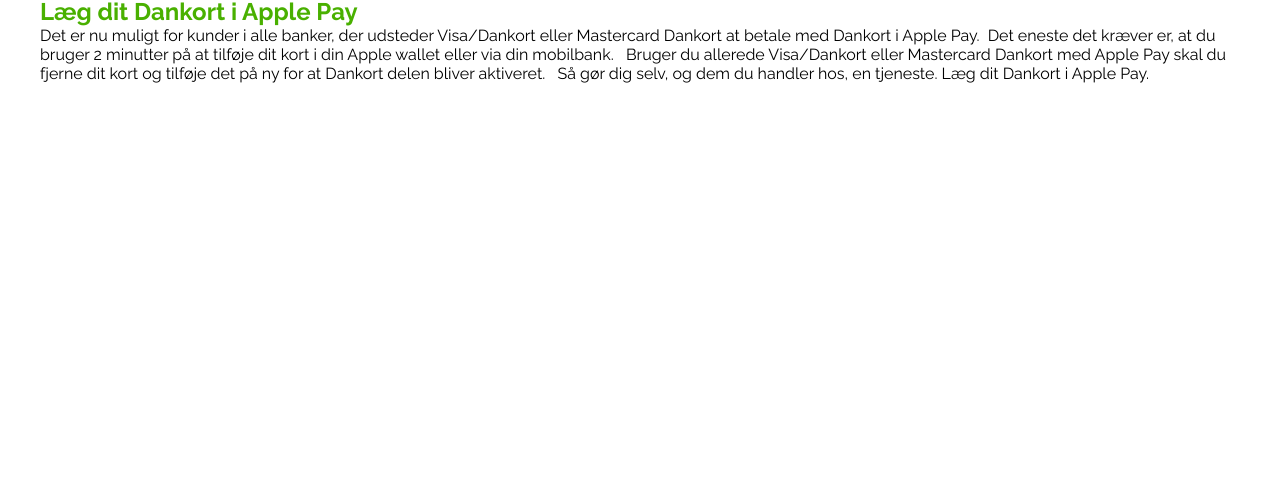
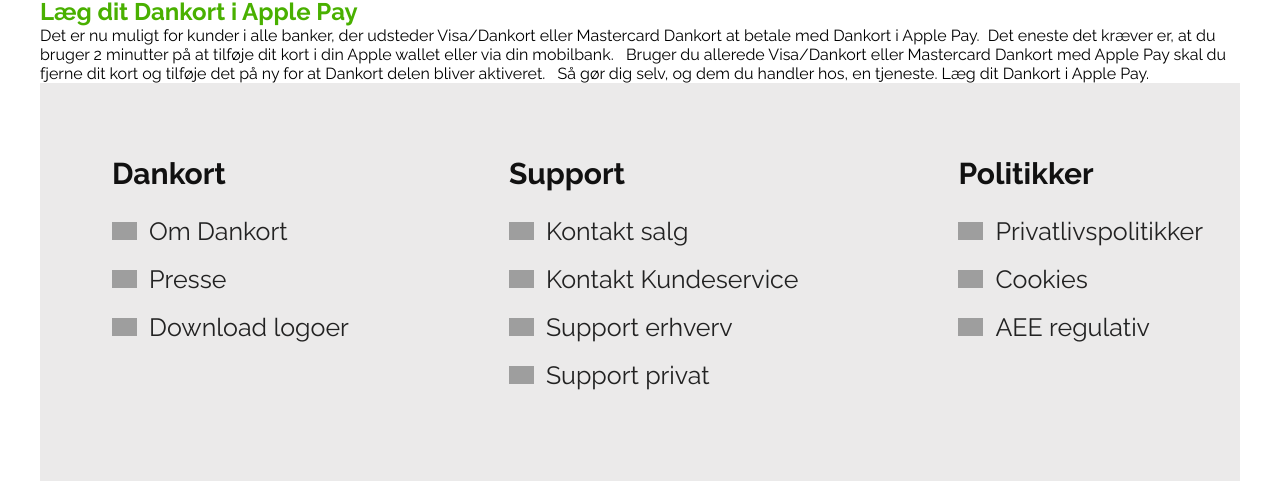
Before and after one commit to jose1linne/eksamenDankort2026, an Astro site: page / in a window 1280 px wide. Shown: the part 1984-2465 px from the top of the page. Before the commit the page ends 2067 px from the top, so only its background shows below. Built offline with nearby package versions, Linux system fonts and the light colour scheme; Astro itself is replaced by a stand-in of ours; grey boxes are pictures that could not be loaded.

Commit message:
donefornow

```diff
--- a/src/components/footer.astro
+++ b/src/components/footer.astro
@@ -1,102 +1,121 @@
 ---
-
+import "../css/global.css";
+import Layout from "../layouts/layout.astro";
 ---
 
 <footer>
   <section class="grid-1">
+    <div class="footer-box">
+      <ul>
+        <h3>Dankort</h3>
+        <li>
+          <img src="billeder/Blomstfootercomponent.png" alt="" />Om Dankort
+        </li>
+        <li>
+          <img src="billeder/Blomstfootercomponent.png" alt="" /> Presse
+        </li>
+        <li>
+          <img src="billeder/Blomstfootercomponent.png" alt="" />Download logoer
+        </li>
+      </ul>
+
       <div>
         <ul>
-        <h3>Dankort</h3>
-        <li>Om Dankort</li>
-        <li>Presse</li>
-        <li>Download logoer</li>
+          <h3>Support</h3>
+          <li>
+            <img src="billeder/Blomstfootercomponent.png" alt="" />Kontakt salg
+          </li>
+          <li>
+            <img src="billeder/Blomstfootercomponent.png" alt="" />Kontakt
+            Kundeservice
+          </li>
+          <li>
+            <img src="billeder/Blomstfootercomponent.png" alt="" />Support
+            erhverv
+          </li>
+          <li>
+            <img src="billeder/Blomstfootercomponent.png" alt="" />Support
+            privat
+          </li>
         </ul>
       </div>
 
       <div>
         <ul>
-        <li>Kontakt salg</li>
-        <li>Kontakt Kundeservice</li>
-        <li>Support erhverv</li>
-        <li>Support privat</li>
+          <h3>Politikker</h3>
+          <li>
+            <img
+              src="billeder/Blomstfootercomponent.png"
+              alt=""
+            />Privatlivspolitikker
+          </li>
+          <li>
+            <img src="billeder/Blomstfootercomponent.png" alt="" />Cookies
+          </li>
+          <li>
+            <img src="billeder/Blomstfootercomponent.png" alt="" />AEE regulativ
+          </li>
         </ul>
       </div>
-
-    <div>
-      <ul>
-        <li>Privatlivspolitikker</li>
-        <li>Cookies</li>
-        <li>AEE regulativ</li>
-      </ul>
     </div>
   </section>
-</footer>
+
   <style>
     footer {
-    background: #efefef;
-
-    padding: 60px 80px;
+      background: #ebeaea;
+      padding: 3px 2px 6px;
     }
 
     /* GRID */
 
     .grid-1 {
-    display: grid;
-
-    grid-template-columns: repeat(3, 1fr);
-
-    gap: 80px;
+      display: flex;
+      justify-content: space-around;
+      width: 100%;
+      padding: 1 350px;
     }
 
     /* LIST */
 
     .grid-1 ul {
       list-style: none;
-
-    padding: 0;
+      padding: 70px;
     }
 
     /* TITLE */
 
     .grid-1 h3 {
-    font-size: 32px;
-
+      font-size: 30px;
       font-weight: 700;
-
       margin-bottom: 25px;
-
       color: #111;
     }
 
     /* LIST ITEMS */
 
     .grid-1 li {
-    font-size: 28px;
+      font-family: "Raleway", sans-serif;
+      font-size: 25px;
+      color: #222;
+      margin-bottom: 18px;
+      display: flex;
+      align-items: center;
+      gap: 12px;
+      white-space: nowrap;
+    }
+    /* FLOWER ICON */
 
-    color: #222;
-
-    margin-bottom: 18px;
-
+    .footer-box {
       display: flex;
-
-    align-items: center;
-
-    gap: 12px;
+      gap: 20px;
     }
 
-  /* FLOWER ICON */
-
-  .grid-1 li::before {
-    content: "✿";
-
-    color: red;
-
-    font-size: 24px;
+    .footer-box img {
+      width: 25px;
+      /* height: auto; */
     }
 
-
-
-  @media (max-width: 768px) {
+    /* @media (max-width: 768px) {
     .grid-1 {
       grid-template-columns: 1fr;
 
@@ -110,5 +129,6 @@
     .grid-1 li {
       font-size: 20px;
     }
-  }
+  } */
   </style>
+</footer>
--- a/src/layouts/layout.astro
+++ b/src/layouts/layout.astro
@@ -29,6 +29,6 @@
   <body>
     <Header />
     <slot />
-    <footer></footer>
+    <Footer />
   </body>
 </html>
```
Also changed, not shown: billeder/Blomstfootercomponent.png (renamed from billeder/Blomst footer - component.png). Lines whose indentation alone changed are shown as unchanged.
